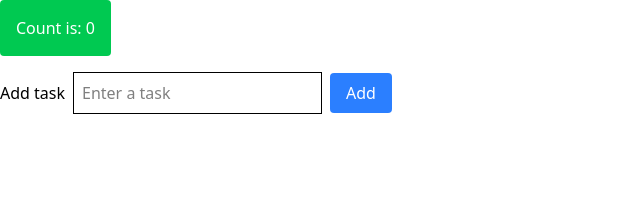
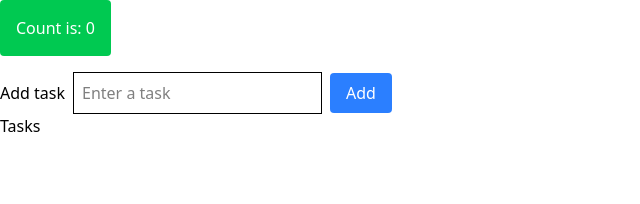
Before and after one commit to twesigetrejan/Blog-vue, a Vue app: page / in a window 1280 px wide. Shown: the top 204 px of the page, without its empty margins (0-640 px from the left). Built offline with nearby package versions, Linux system fonts and the light colour scheme.

Commit message:
feat: add header for tasks section in App.vue

```diff
--- a/src/App.vue
+++ b/src/App.vue
@@ -50,10 +50,11 @@ onMounted(() => {
       Add
     </button>
   </form>
-
+  <h2>Tasks</h2>
   <ul class="mt-4">
     <li v-for="task in tasks" :key="task.id">
       {{ task.title }}
+
     </li>
   </ul>
 </template>
```
